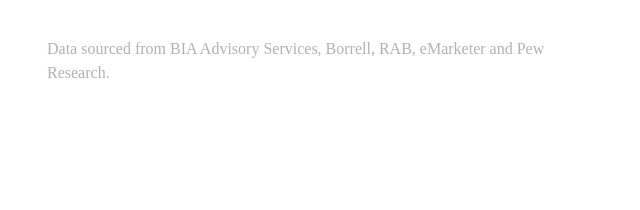
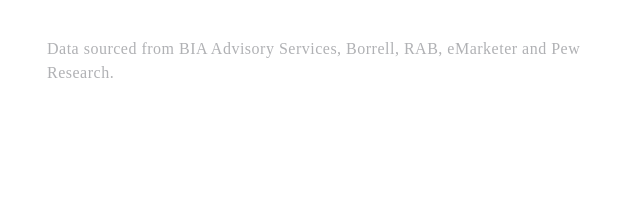
Before and after one commit to evanshajed/roi-calculator, a plain HTML site: page index.html in a window 1280 px wide. Shown: the part 2582-2792 px from the top of the page, 605-1245 px from the left. Drawn offline with Linux system fonts and the light colour scheme; a script that the page names is missing.

Commit message:
2023_commit_5.2

```diff
--- a/index.html
+++ b/index.html
@@ -83,7 +83,7 @@
 
                     <div class="col-sm-12 col-md-6 col-lg-6">
                         <label for="totalOTARevenue2021" class="form-label" style="font-weight: bold">
-                            Ener your 2022 radio OTA revenue.
+                            Enter your 2022 radio OTA revenue.
                         </label>
                         <input type="text"
                                id="totalOTARevenue2021"
@@ -382,7 +382,8 @@
                       </button>
                   </div>
                   <div class="col-lg-6 col-md-6 col-sm-12">
-                      <p class="float-end" style="font-family: 'Montserrat SemiBold'; font-size: 12pt; color: #b0b1b4;">
+                      <p class="float-end"
+                         style="font-family: 'Montserrat SemiBold'; font-size: 12pt; color: #b0b1b4; letter-spacing: 0.5px">
                           Data sourced from BIA Advisory Services, Borrell, RAB, eMarketer and Pew Research.
                       </p>
                   </div>
```
